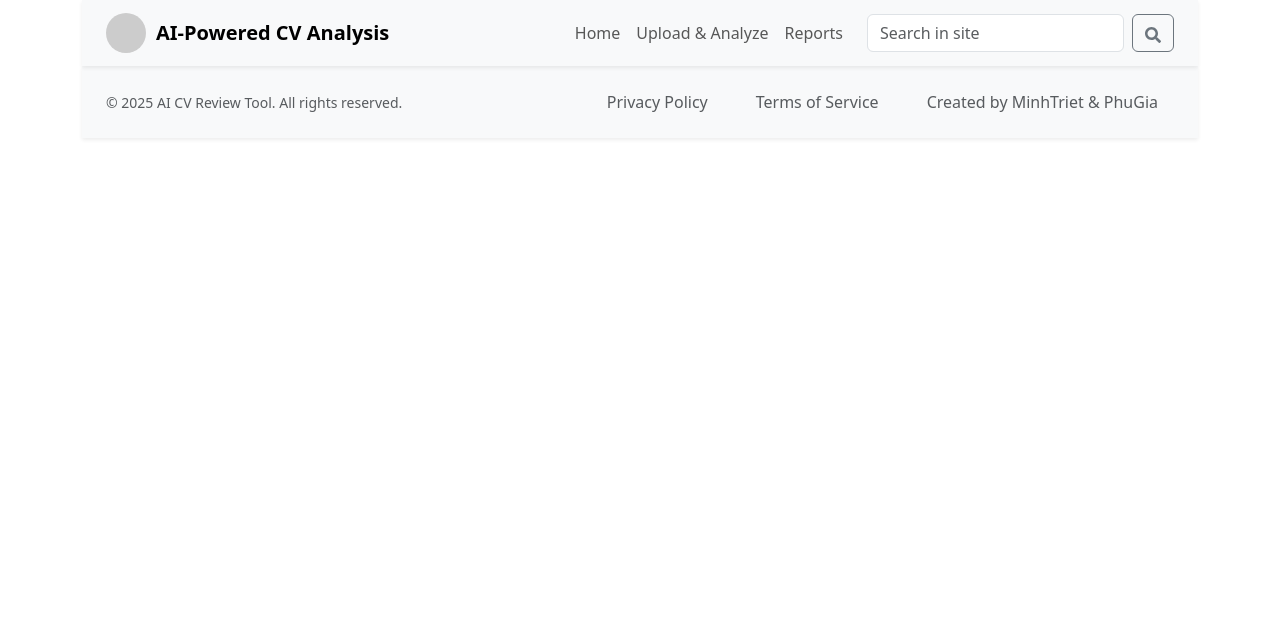
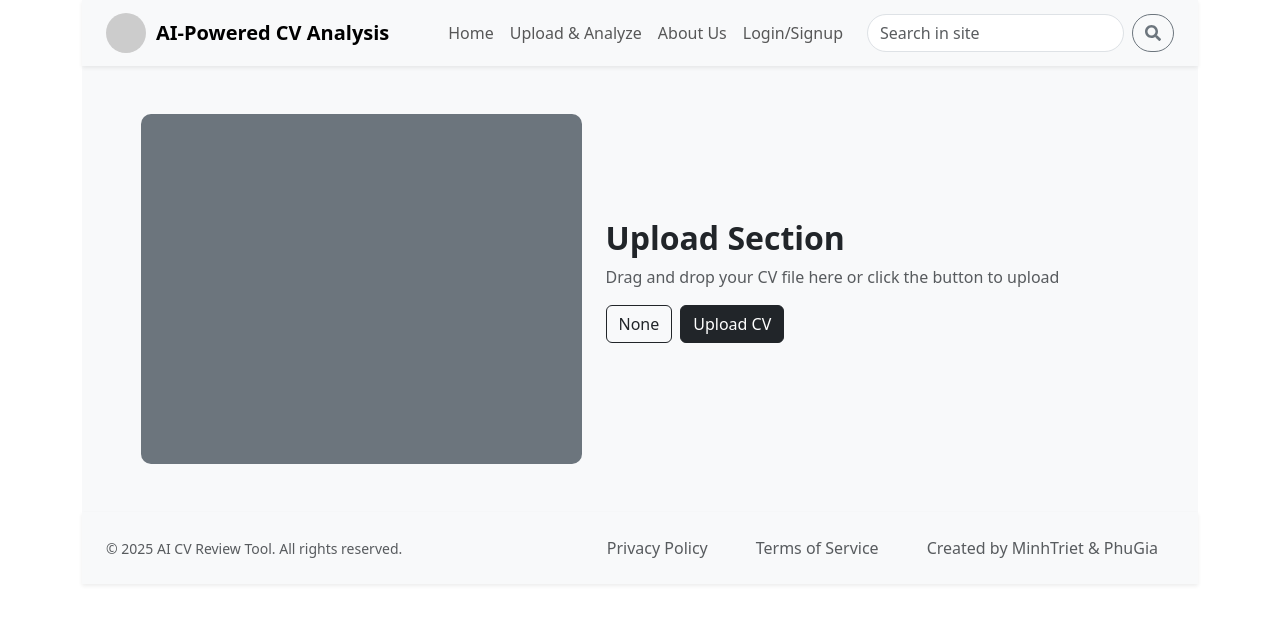
Before and after one commit to minhtriet03/cv-ai-review, a React (Create React App) app in the folder frontend/: page /upload in a window 1280 px wide. Shown: the top 624 px of the page. Built offline with nearby package versions, Linux system fonts and the light colour scheme.

Commit message:
Thêm trang Upload với sửa section ở Home

```diff
--- a/frontend/src/App.js
+++ b/frontend/src/App.js
@@ -2,12 +2,17 @@ import React from "react";
 import { BrowserRouter as Router, Route, Routes, Link } from "react-router-dom";
 import "bootstrap/dist/css/bootstrap.min.css";
 
-// Components
+//Header and Footer
+
 import Header from "./components/header";
 import Footer from "./components/footer";
+
+// Components for this page
+
 import Home from "./pages/home";
 import Login from "./pages/login";
 import Register from "./pages/register";
+import Upload from "./pages/upload";
 
 function App() {
   return (
@@ -16,6 +21,7 @@ function App() {
         <Header />
         <Routes>
           <Route path="/" element={<Home />} />
+          <Route path="/upload" element={<Upload />} />
           <Route path="/login" element={<Login />} />
           <Route path="/register" element={<Register />} />
         </Routes>
--- a/frontend/src/components/Home/section1.js
+++ b/frontend/src/components/Home/section1.js
@@ -8,6 +8,7 @@ const HeroSection = () => {
         <Col md={6} className="text-center text-md-start">
           <h1 className="fw-bold">Instant CV Analysis with AI</h1>
           <Button variant="dark" className="mt-3">Get Started</Button>
+          {/* chỗ này thêm phương thức kiểm tra đăng nhập hay chưa */}
         </Col>
         <Col md={6} className="d-flex justify-content-center">
           <div className="placeholder-box"></div>
--- a/frontend/src/components/Home/section6.js
+++ b/frontend/src/components/Home/section6.js
@@ -1,30 +1,31 @@
 import React from "react";
-import { Container, Form, Button } from "react-bootstrap";
+import { Container, Row, Col, Button } from "react-bootstrap";
+import { Link } from "react-router-dom";
 
-const WelcomeSection = () => {
+const NewSection = () => {
   return (
-    <section className="d-flex justify-content-center align-items-center min-vh-100 bg-white">
+    <section className="d-flex justify-content-center align-items-center min-vh-100 bg-dark text-white">
       <Container className="text-center">
-        <h1 className="fw-bold">Join With Us</h1>
-        <p className="text-muted">Log in to access your CV review</p>
-        <Form className="d-flex flex-column align-items-center">
-          <Form.Control
-            type="email"
-            placeholder="Your Email"
-            className="w-50 mb-3 text-center"
-          />
-          <div className="d-flex gap-3">
-            <Button variant="outline-dark" className="px-5">
-              Sign Up
+        <Row className="justify-content-center align-items-center">
+          <Col md={6}>
+            <h1 className="fw-bold mb-4">Try Our AI Features</h1>
+            <p className="lead mb-4">
+              Let AI rewrite parts of your CV for you.</p>
+            <Button as={Link} to="/features" variant="light" className="px-5">
+              Try Now
             </Button>
-            <Button variant="dark" className="px-5">
-              Log In
-            </Button>
-          </div>
-        </Form>
+          </Col>
+          <Col md={6}>
+            <img
+              src="path/to/your/new-image.jpg"
+              alt="Features"
+              className="img-fluid"
+            />
+          </Col>
+        </Row>
       </Container>
     </section>
   );
 };
 
-export default WelcomeSection;
+export default NewSection;
--- /dev/null
+++ b/frontend/src/components/Upload/UploadSection1.js
@@ -0,0 +1,72 @@
+import React, { useState } from "react";
+import { Container, Row, Col, Button, Card } from "react-bootstrap";
+
+const UploadSection = () => {
+  const [file, setFile] = useState(null);
+
+  const handleFileUpload = (event) => {
+    const uploadedFile = event.target.files[0];
+    if (uploadedFile && uploadedFile.size <= 5 * 1024 * 1024) {
+      // Giới hạn 5MB
+      setFile(uploadedFile);
+    } else {
+      alert("File quá lớn! Vui lòng chọn file nhỏ hơn 5MB.");
+    }
+  };
+
+  return (
+    <section className="py-5 bg-light">
+      <Container>
+        <Row className="justify-content-center align-items-center">
+          {/* Cột trái - Xem trước CV */}
+          <Col md={5} className="d-flex justify-content-center">
+            <div
+              className="bg-secondary"
+              style={{ width: "100%", height: "350px", borderRadius: "10px" }}
+            >
+              {/* Sau này có thể thay thế bằng PDF Viewer */}
+            </div>
+          </Col>
+
+          {/* Cột phải - Upload Form */}
+          <Col md={6}>
+            <h2 className="fw-bold">Upload Section</h2>
+            <p className="text-muted">
+              Drag and drop your CV file here or click the button to upload
+            </p>
+
+            <div className="d-flex align-items-center mb-3">
+              <Button variant="outline-dark" className="me-2">
+                None
+              </Button>
+              <label className="btn btn-dark">
+                Upload CV
+                <input
+                  type="file"
+                  accept=".pdf,.doc,.docx"
+                  hidden
+                  onChange={handleFileUpload}
+                />
+              </label>
+            </div>
+
+            {/* Hiển thị file đã chọn */}
+            {file && (
+              <Card className="p-3 shadow-sm">
+                <small className="text-muted">Max file size: 5MB</small>
+                <div className="bg-light text-center p-4 mt-2 rounded">
+                  <p>{file.name}</p>
+                </div>
+                <p className="mt-2">
+                  <strong>File type:</strong> PDF, DOC, DOCX
+                </p>
+              </Card>
+            )}
+          </Col>
+        </Row>
+      </Container>
+    </section>
+  );
+};
+
+export default UploadSection;
--- a/frontend/src/components/header.js
+++ b/frontend/src/components/header.js
@@ -1,11 +1,12 @@
 import React from "react";
-import { Navbar, Nav, Form, FormControl } from "react-bootstrap";
+import { Navbar, Nav, Form, FormControl, Button } from "react-bootstrap";
 import { FaSearch } from "react-icons/fa";
+import { Link } from "react-router-dom";
 
 const Header = () => {
   return (
     <Navbar bg="light" expand="lg" className="shadow-sm px-4">
-      <Navbar.Brand href="#" className="d-flex align-items-center">
+      <Navbar.Brand as={Link} to="/" className="d-flex align-items-center">
         <div
           style={{
             width: "40px",
@@ -20,15 +21,33 @@ const Header = () => {
       <Navbar.Toggle aria-controls="basic-navbar-nav" />
       <Navbar.Collapse id="basic-navbar-nav">
         <Nav className="ms-auto">
-          <Nav.Link href="#">Home</Nav.Link>
-          <Nav.Link href="#">Upload & Analyze</Nav.Link>
-          <Nav.Link href="#">Reports</Nav.Link>
+          <Nav.Link as={Link} to="/">
+            Home
+          </Nav.Link>
+          <Nav.Link as={Link} to="/upload">
+            Upload & Analyze
+          </Nav.Link>
+          <Nav.Link as={Link} to="/reports">
+            About Us
+          </Nav.Link>
+          <Nav.Link as={Link} to="/login">
+            Login/Signup
+          </Nav.Link>
         </Nav>
         <Form className="d-flex ms-3">
-          <FormControl type="search" placeholder="Search in site" className="me-2" />
-          <button className="btn btn-outline-secondary">
+          <FormControl
+            type="search"
+            placeholder="Search in site"
+            className="me-2"
+            style={{ borderRadius: "20px" }}
+          />
+          <Button
+            variant="outline-secondary"
+            className="d-flex align-items-center"
+            style={{ borderRadius: "20px" }}
+          >
             <FaSearch />
-          </button>
+          </Button>
         </Form>
       </Navbar.Collapse>
     </Navbar>
--- a/frontend/src/pages/login.js
+++ b/frontend/src/pages/login.js
@@ -1,9 +1,11 @@
 import React from "react";
+
+// components for this page
 import LoginSection1 from "../components/Login/LoginSection1";
 
 const Login = () => {
   return (
-    <div>
+      <div>
       <LoginSection1 />
     </div>
   );
--- a/frontend/src/pages/register.js
+++ b/frontend/src/pages/register.js
@@ -9,4 +9,3 @@ const Register = () => {
   );
 };
 export default Register;
-// Compare this snippet from frontend/src/pages/register.js:
--- /dev/null
+++ b/frontend/src/pages/upload.js
@@ -0,0 +1,11 @@
+import React from "react";
+import  UploadSection from "../components/Upload/UploadSection1";
+
+const Upload = () => {
+  return (
+    <div>
+      <UploadSection />
+    </div>
+  );
+};
+export default Upload;
```
